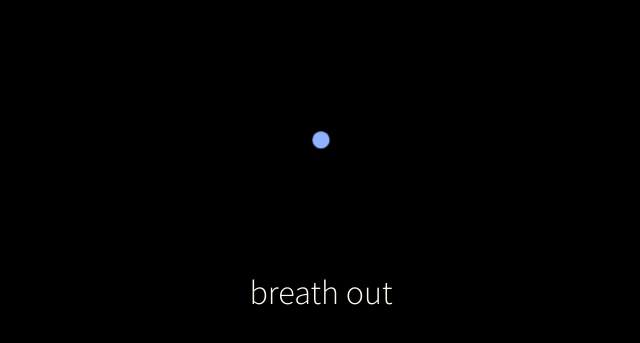
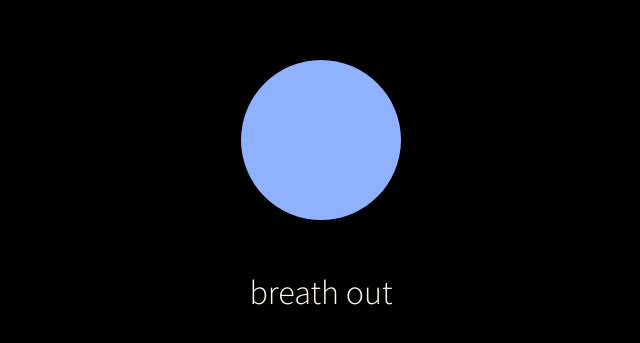
Before and after one commit to snturk/thing, a Vue app: page /meditation in a window 1280 px wide. Shown: the part 183-526 px from the top of the page, without its empty margins (319-959 px from the left). Built offline with nearby package versions, Linux system fonts and the light colour scheme.

Commit message:
added style bindings
animation durations are dynamically set by style binding

```diff
--- a/src/views/Meditation.vue
+++ b/src/views/Meditation.vue
@@ -1,10 +1,10 @@
 <template>
   <div id="app">
-    <div id="mediContainer">
-      <div id="circle">
+    <div :style="{animationDuration: duration + 's'}" id="mediContainer">
+      <div :style="{animationDuration: duration + 's'}" id="circle">
 
       </div>
-      <div id="message">
+      <div :style="{animationDuration: duration/2 + 's'}" id="message">
         {{message}}
       </div>
     </div>
@@ -12,12 +12,14 @@
 </template>
 
 <script>
+import Vuex from '../store/index.js'
 export default {
   data(){
     return{
       message: "breath in",
+      duration: Vuex.state.meditationType
+      }
 
-    }
   },
   methods: {
     changeMsg(){
@@ -33,13 +35,13 @@ export default {
     setInterval(()=>{
       this.changeMsg();
 
-    }, 4000)
+    }, this.duration/2*1000) // multiplied by 1000 because of seconds to miliseconds
   },
 
 }
 </script>
 
-<style scoped>
+<style>
 #mediContainer{
   top: 0;
   left: 0;
@@ -83,10 +85,10 @@ export default {
   animation-iteration-count: infinite;
 }
 @keyframes message{
-  0% {opacity: 1}
-  96% {opacity: 1}
-  98% {opacity: 0}
-  100% {opacity: 1}
+  0% {opacity: 0}
+  20% {opacity: 1}
+  80% {opacity: 1}
+  100% {opacity: 0}
 }
 
 </style>
```
